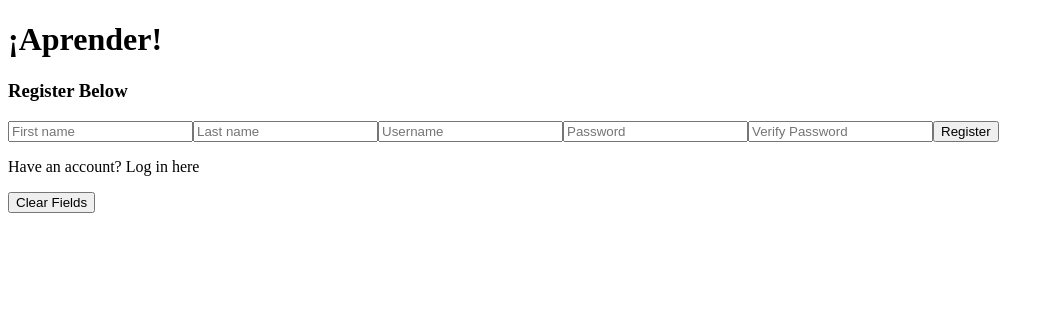
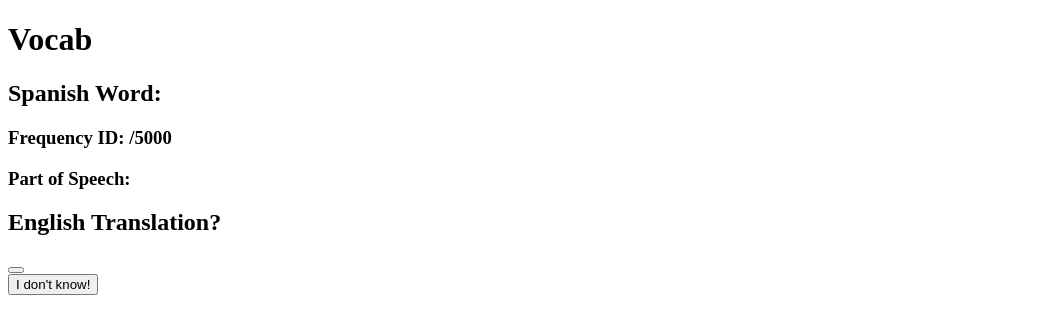
Before and after one commit to awpala/aprender, a React (Create React App) app: page /#/vocab in a window 1280 px wide. Before the commit this address led to /#/. Shown: the top 334 px of the page, without its empty margins (0-1054 px from the left). Built offline with nearby package versions, Linux system fonts and the light colour scheme; no server answers.

Commit message:
Add invalid route handling

```diff
--- a/src/components/App.js
+++ b/src/components/App.js
@@ -1,12 +1,22 @@
-import React from 'react';
+import React, { useContext } from 'react';
 import Header from './Header';
 import routes from '../routes';
+import { UserContext } from './context';
 
 const App = () => {
+    const { isLoggedIn } = useContext(UserContext);
+
     return (
         <div>
-            <Header/>
-            {routes}
+            {isLoggedIn
+            ? (
+                <>
+                    <Header/>
+                    {routes}
+                </>
+            )
+            : routes
+            }
         </div>
     );
 }
--- a/src/components/NotFound.js
+++ b/src/components/NotFound.js
@@ -1,8 +1,13 @@
 import React from 'react';
 
-const NotFound = () => {
+const NotFound = (props) => {
     return (
-        <p>Invalid page reached :(</p>
+        <div>
+            <p>Invalid page reached :(</p>
+            <button onClick={() => props.history.push('/')}>
+                Return to Home
+            </button>
+        </div>
     )
 }
 
--- a/src/components/Vocab.js
+++ b/src/components/Vocab.js
@@ -17,6 +17,7 @@ const Vocab = () => {
 
     // component state data
     const [isAnswered, setIsAnswered] = useState(false);
+    const [isCorrect, setIsCorrect] = useState(false);
 
     // initial mount
     useEffect(() => {
```
